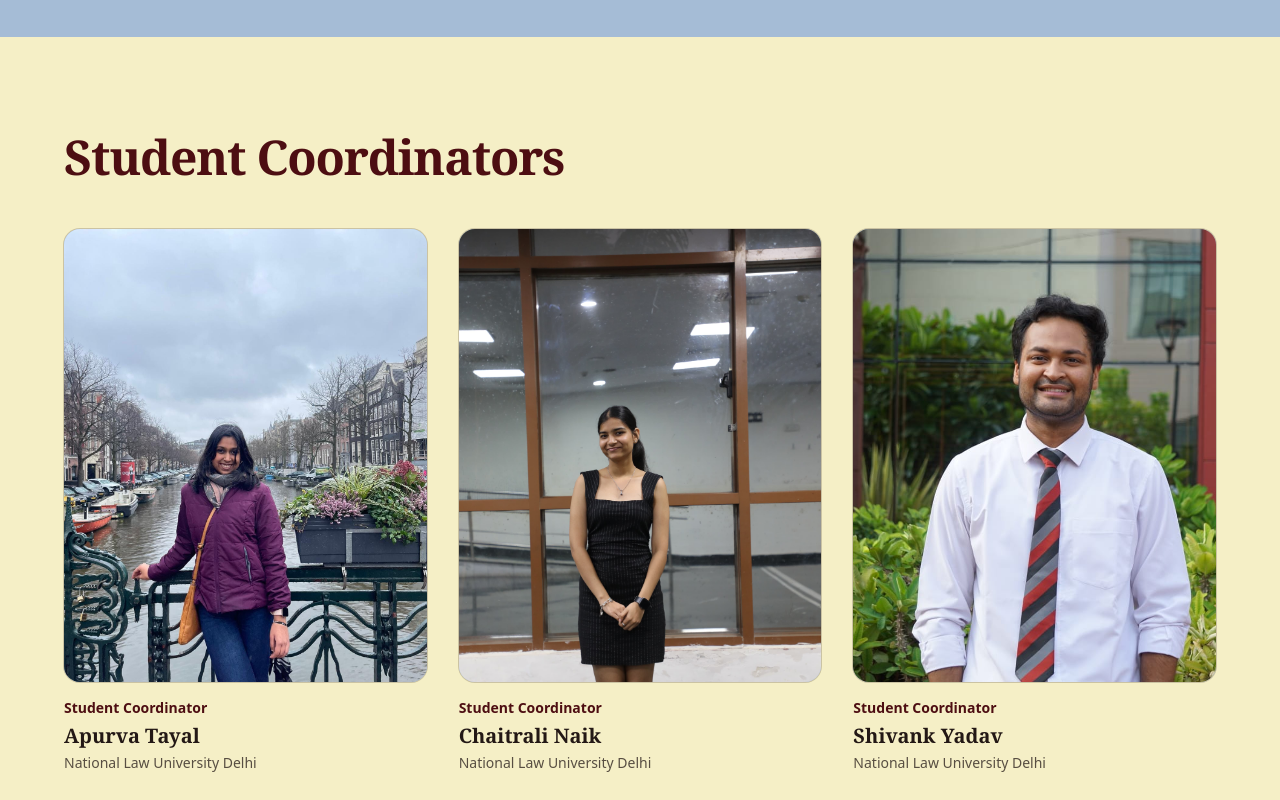
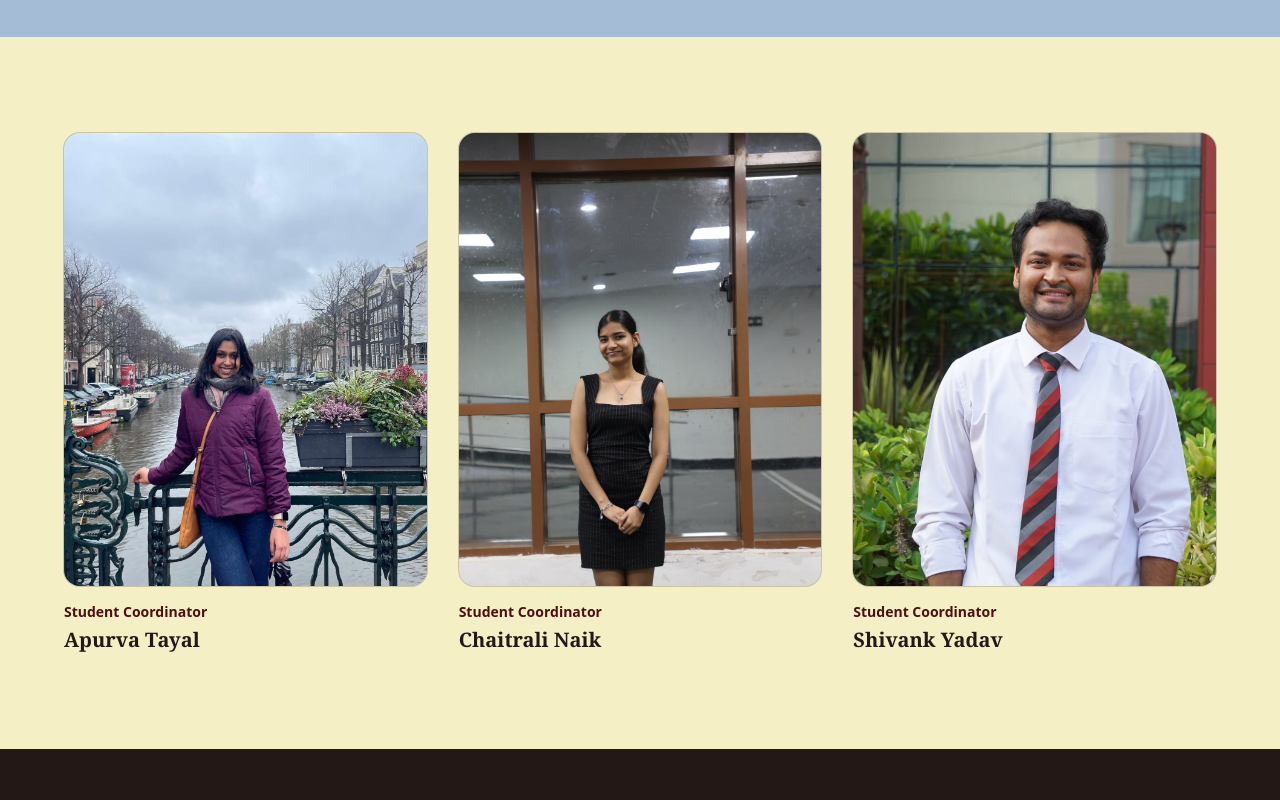
Before and after one commit to dpiitipr/ipmc-nludelhi, a Next.js app: page /about in a window 1280 px wide. Shown: the part 2040-2840 px from the top of the page. Built offline with nearby package versions, Linux system fonts and the light colour scheme.

Commit message:
Stud-Co fix

```diff
--- a/src/app/about/page.tsx
+++ b/src/app/about/page.tsx
@@ -175,9 +175,6 @@ export default function AboutPage() {
             {/* ---------- STUDENT COORDINATORS ---------- */}
       <section className="w-full bg-[#F5EFC6] px-6 py-24">
         <div className="mx-auto max-w-6xl space-y-12">
-          <h2 className="font-serif text-4xl font-bold tracking-tight text-[#4D0E12] sm:text-5xl">
-            Student Coordinators
-          </h2>
 
           <ul className="grid grid-cols-1 gap-8 sm:grid-cols-2 lg:grid-cols-3">
             {coordinators.map((c) => (
@@ -196,9 +193,6 @@ export default function AboutPage() {
                     <span className="block text-sm font-bold text-[#4D0E12]">{c.role}</span>
                     <span className="mt-1 block font-serif text-xl font-bold leading-snug text-[#231815]">
                       {c.name}
-                    </span>
-                    <span className="mt-1 block text-sm leading-snug text-[#231815]/75">
-                      National Law University Delhi
                     </span>
                   </figcaption>
                 </figure>
```
